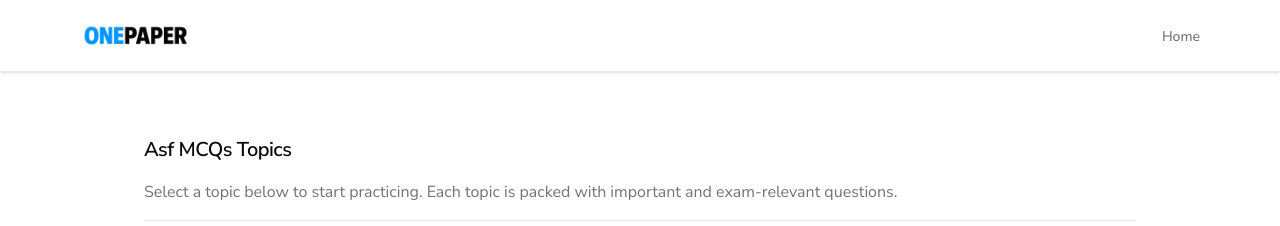
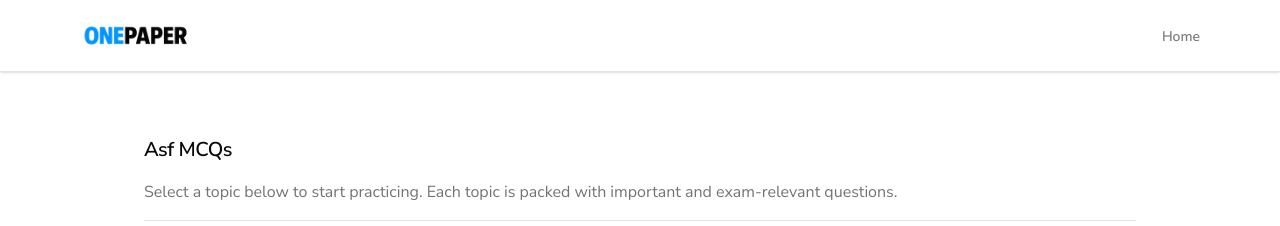
Before and after one commit to waqarkhan424/mcqs-app, a Next.js app: page /category/asf in a window 1280 px wide. Shown: the top 226 px of the page. Built offline with nearby package versions, Linux system fonts and the light colour scheme.

Commit message:
new commit

```diff
--- a/app/category/[slug]/page.tsx
+++ b/app/category/[slug]/page.tsx
@@ -20,7 +20,7 @@ export default async function McqsByCategory(props: Props) {
 
             <div className="border-b pb-4 space-y-2">
                 <Typography variant="h2" className="capitalize">
-                    {slug.replace(/-/g, " ")} MCQs Topics
+                    {slug.replace(/-/g, " ")} MCQs
                 </Typography>
                 <Typography variant="p" className="text-muted-foreground">
                     Select a topic below to start practicing. Each topic is packed with important and exam-relevant questions.
```
